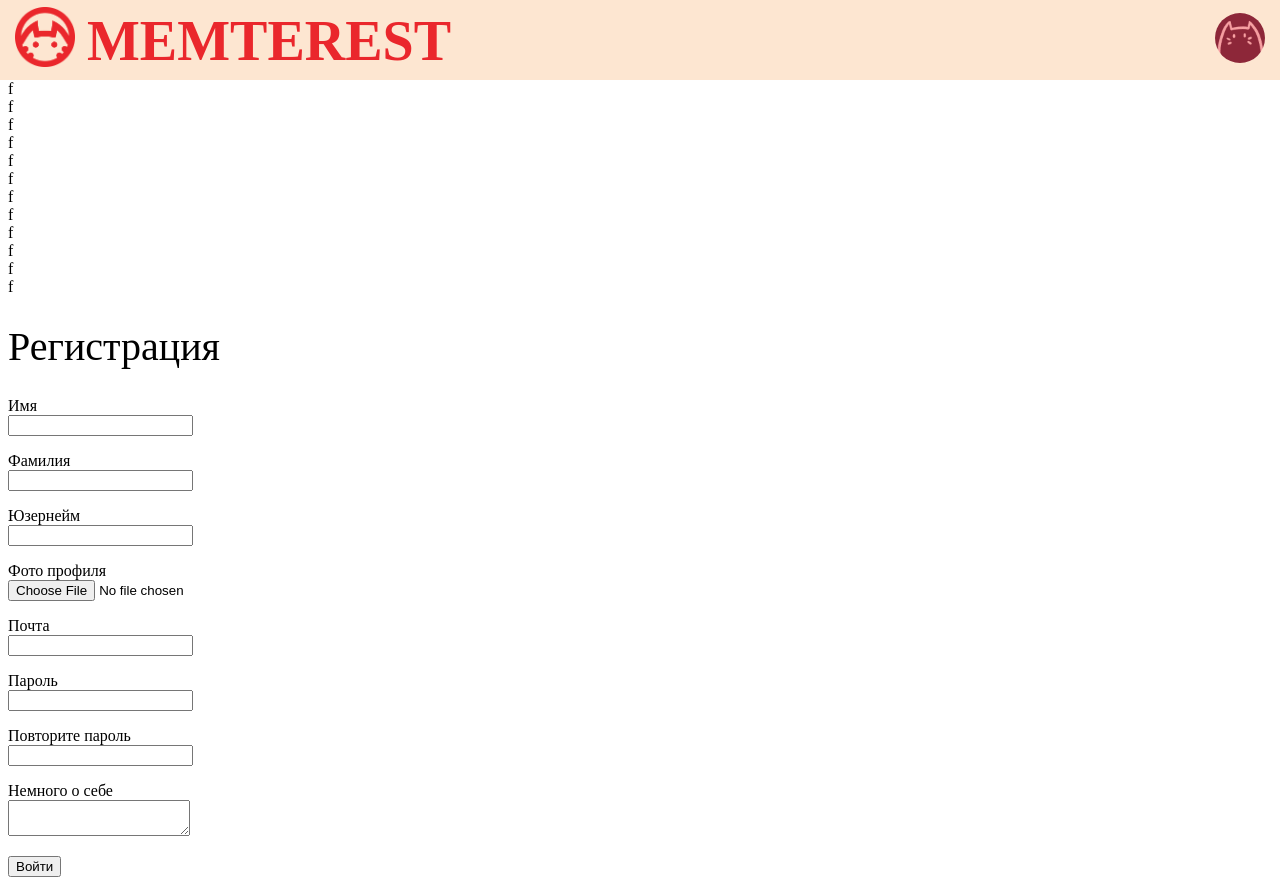
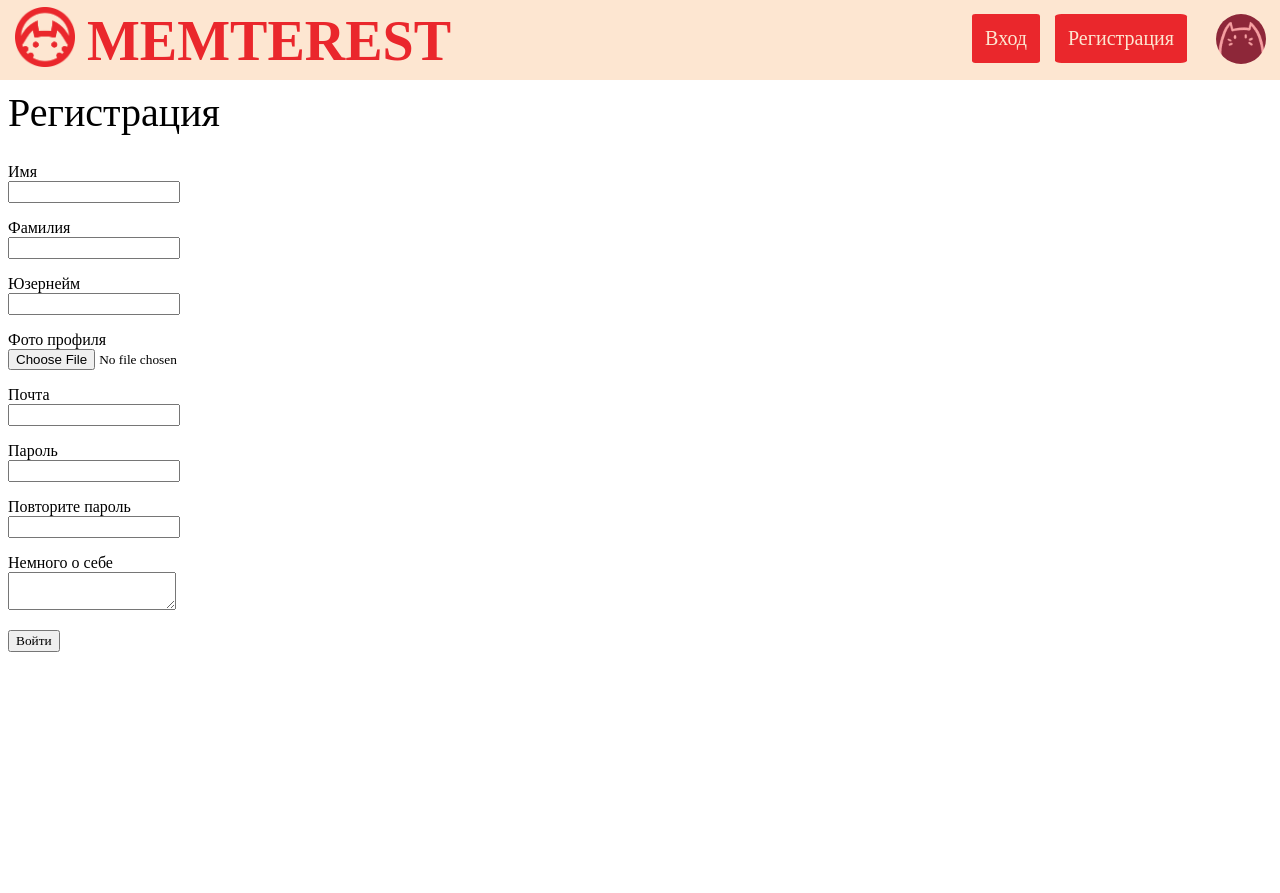
Before and after one commit to karasenk/memterest, a Flask app: page /register in a window 1280 px wide. After the commit the page ends 652 px from the top, so only its background shows below. Run offline with Flask 2, Linux system fonts and the light colour scheme; some web fonts are replaced.

Commit message:
add pin/register/login btns added

```diff
--- a/forms/user.py
+++ b/forms/user.py
@@ -5,7 +5,7 @@ from wtforms.validators import DataRequired
 
 
 class RegisterForm(FlaskForm):
-    username = EmailField('Юзернейм', validators=[DataRequired()])
+    username = StringField('Юзернейм', validators=[DataRequired()])
     firstname = StringField('Имя', validators=[DataRequired()])
     lastname = StringField('Фамилия')
     photo = FileField('Фото профиля')
--- a/static/css/style.css
+++ b/static/css/style.css
@@ -1,11 +1,14 @@
-/* Regular Weight */
+html * {
+    font-family: Bahnschrift;
+}
+
+
 @font-face {
     font-family: Bahnschrift;
     src: url("../fonts/bahnschrift-Regular.ttf");
 }
 
 h1 {
-    font-family: Bahnschrift;
     font-weight: 300;
     font-size: 40px;
 }
@@ -27,13 +30,21 @@ header {
     font-size: 350%;
     margin-top: 9px;
     margin-left: 12px;
-    font-family: Bahnschrift;
     font-weight: 600;
     color: #EA272C;
     float: left;
 }
 .avatar {
-    margin-top:13px;
+    margin: 14px;
+    float: right;
+}
+.redbtn {
+    font-size: 125%;
+    background-color: #EA272C;
+    color: #FDE6D1;
+    padding: 13px;
+    margin-top:14px;
     margin-right:15px;
     float: right;
+    border-radius: 5%;
 }
--- a/templates/base.html
+++ b/templates/base.html
@@ -9,11 +9,22 @@
     <a href="/">
     <div class="logo"><img src="../static/img/logo.png" style="width:60px;height:auto;"></div>
     <div class="memterest">MEMTEREST</div></a>
-    <div class="avatar"><img src="../static/img/defaultavatar.png"
-                             style="width:50px;height:auto;border-radius: 100%;"></div>
+    <div class="avatar"><a href={% if current_user == None %}"/register"
+                                {% else %}"/user/{{ current_user.id }}"
+                                {% endif %}>
+        <img src={% if current_user == None or not current_user.photo_filename %}"../static/img/defaultavatar.png"
+                 {% else %}"{{ current_user.photo_filename }}"
+                 {% endif %}
+             style="width:50px;height:auto;border-radius: 100%;">
+        </a>
+    </div>
+    {% if current_user == None %}<a href="/register"><div class="redbtn">Регистрация</div></a>
+                                 <a href="/login"><div class="redbtn">Вход</div></a>
+    {% else %}<a href="/new_pin"><div class="redbtn">Добавить мем</div></a>
+    {% endif %}
 </header>
 <body>
-<br>f<br>f<br>f<br>f<br>f<br>f<br>f<br>f<br>f<br>f<br>f<br>f<br>f<br>f<br>f
+<br><br><br>
 {% block content %}
 {% endblock %}
 </body>
--- a/users_resources.py
+++ b/users_resources.py
@@ -10,7 +10,7 @@ class UsersListResource(Resource):
     def get(self):
         form = RegisterForm()
         return make_response(render_template('register.html',
-                                             form=form, title='Регистрация'))
+                                             form=form, title='Регистрация', current_user = None))
 
     def post(self):
         form = RegisterForm()
@@ -35,14 +35,13 @@ class UsersListResource(Resource):
                 firstname=form.firstname.data,
                 lastname=form.lastname.data,
                 username=form.username.data,
-                photo_filename=f'static/img/{form.username.data}_photo',
+                photo_filename=f'../static/img/{form.username.data}_photo',
                 email=form.email.data,
                 about=form.about.data
-
             )
             user.set_password(form.password.data)
-            '''db_sess.add(user)
-            db_sess.commit()'''
+            db_sess.add(user)
+            db_sess.commit()
         text = '''Добро пожаловать в Мемтерест!\nВы успешно зарегистрировались на нашем сайте и теперь можете:
         - создавать доски и сохранять на них мемы и анекдоты
         - загружать на сайт мемы и анекдоты
```
Also changed, not shown: user_api.py (+8 -6 lines), db/memterest.db.
